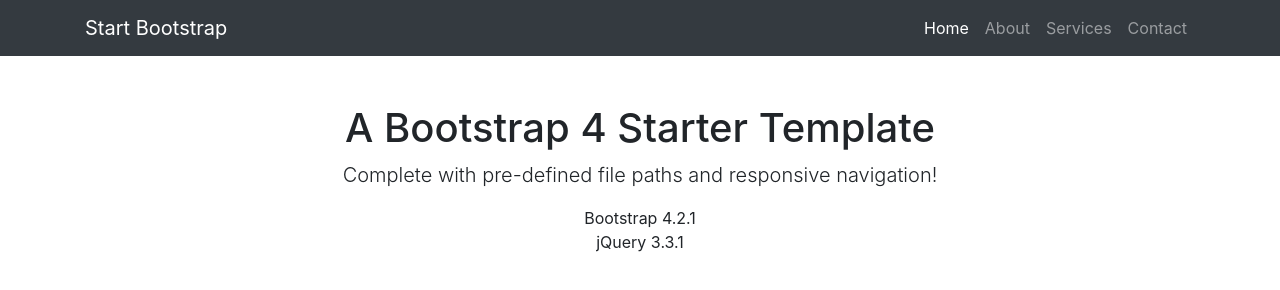
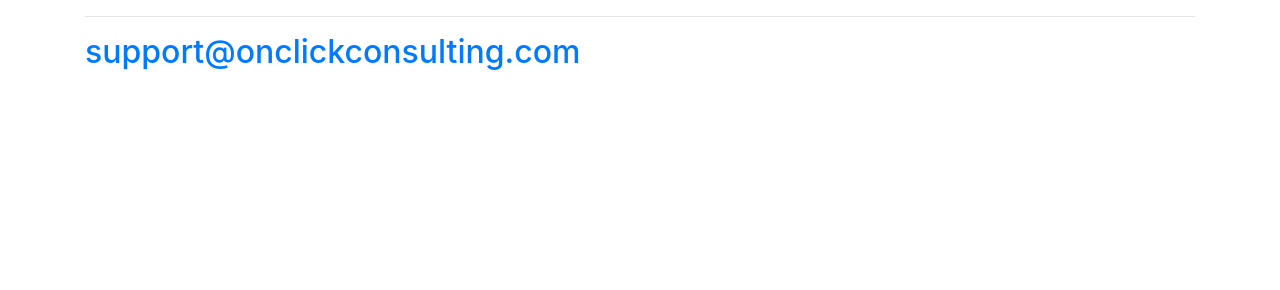
Before and after one commit to pagespec1/pagespec1.github.io, a website: page index.html in a window 1280 px wide. Drawn offline with Linux system fonts and the light colour scheme; files whose address does not match are found by name.

Commit message:
Update index.html

```diff
--- a/index.html
+++ b/index.html
@@ -1,67 +1,61 @@
 <!DOCTYPE html>
 <html lang="en">
 
-<head>
+<head itemscope itemtype="http://schema.org/WebSite">
+    <meta charset="utf-8">
+    <meta http-equiv="X-UA-Compatible" content="IE=edge">
+    <meta name="viewport" content="width=device-width, initial-scale=1">
 
-  <meta charset="utf-8">
-  <meta name="viewport" content="width=device-width, initial-scale=1, shrink-to-fit=no">
-  <meta name="description" content="">
-  <meta name="author" content="">
+    <link rel="canonical" href="http://onclickconsulting.com" itemprop="url">
 
-  <title>Bare - Start Bootstrap Template</title>
 
-  <!-- Bootstrap core CSS -->
-  <link href="vendor/bootstrap/css/bootstrap.min.css" rel="stylesheet">
 
+    <title itemprop='name'>onClickConsulting</title>
+
+
+    <!-- Bootstrap Core CSS -->
+    <link href="vendor/bootstrap/css/bootstrap.min.css" rel="stylesheet">
+
+    <!-- Custom CSS -->
+    <link href="vendor/bootstrap/css/landing-page.css" rel="stylesheet">
+
+    <!-- Custom Fonts -->
+    <link href="font-awesome/css/font-awesome.min.css" rel="stylesheet" type="text/css">
+    <link href="http://fonts.googleapis.com/css?family=Lato:300,400,700,300italic,400italic,700italic" rel="stylesheet" type="text/css">
+
+    <!-- HTML5 Shim and Respond.js IE8 support of HTML5 elements and media queries -->
+    <!-- WARNING: Respond.js doesn't work if you view the page via file:// -->
+    <!--[if lt IE 9]>
+        <script src="https://oss.maxcdn.com/libs/html5shiv/3.7.0/html5shiv.js"></script>
+        <script src="https://oss.maxcdn.com/libs/respond.js/1.4.2/respond.min.js"></script>
+    <![endif]-->
 </head>
 
 <body>
+    <div class="intro-header">
+        <div class="container">
+            <div class="row">
+                <div class="col-lg-12">
+                    <div class="intro-message">
 
-  <!-- Navigation -->
-  <nav class="navbar navbar-expand-lg navbar-dark bg-dark static-top">
-    <div class="container">
-      <a class="navbar-brand" href="#">Start Bootstrap</a>
-      <button class="navbar-toggler" type="button" data-toggle="collapse" data-target="#navbarResponsive" aria-controls="navbarResponsive" aria-expanded="false" aria-label="Toggle navigation">
-        <span class="navbar-toggler-icon"></span>
-      </button>
-      <div class="collapse navbar-collapse" id="navbarResponsive">
-        <ul class="navbar-nav ml-auto">
-          <li class="nav-item active">
-            <a class="nav-link" href="#">Home
-              <span class="sr-only">(current)</span>
-            </a>
-          </li>
-          <li class="nav-item">
-            <a class="nav-link" href="#">About</a>
-          </li>
-          <li class="nav-item">
-            <a class="nav-link" href="#">Services</a>
-          </li>
-          <li class="nav-item">
-            <a class="nav-link" href="#">Contact</a>
-          </li>
-        </ul>
-      </div>
+                        <hr class="intro-divider">
+
+                        <h2> <a class="email-address" id="lnkEmailAddress" href="mailto:support%40onclickconsulting.com">support@onclickconsulting.com</a></h2>
+
+                    </div>
+                </div>
+            </div>
+        </div>
+        <!-- /.container -->
     </div>
-  </nav>
+    <!-- /.intro-header -->
 
-  <!-- Page Content -->
-  <div class="container">
-    <div class="row">
-      <div class="col-lg-12 text-center">
-        <h1 class="mt-5">A Bootstrap 4 Starter Template</h1>
-        <p class="lead">Complete with pre-defined file paths and responsive navigation!</p>
-        <ul class="list-unstyled">
-          <li>Bootstrap 4.2.1</li>
-          <li>jQuery 3.3.1</li>
-        </ul>
-      </div>
-    </div>
-  </div>
+    <!-- jQuery -->
+    <script src="vendor/js/jquery.js"></script>
 
-  <!-- Bootstrap core JavaScript -->
-  <script src="vendor/jquery/jquery.min.js"></script>
-  <script src="vendor/bootstrap/js/bootstrap.bundle.min.js"></script>
+    <!-- Bootstrap Core JavaScript -->
+    <script src="vendor/bootstrap/js/bootstrap.min.js"></script>
+
 
 </body>
 
```
